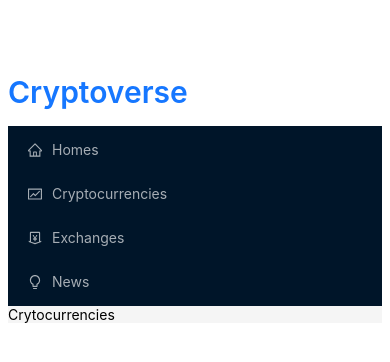
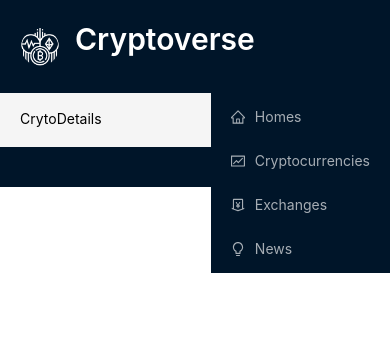
Before and after one commit to Prakash-Ravichandran/react_cryptocurrency_app, a React (Create React App) app: page /crypto/1 in a window 390 px wide. Shown: the top 362 px of the page. Built offline with nearby package versions, Linux system fonts and the light colour scheme.

Commit message:
Fix: layout fix for App.js, App.css

```diff
--- /dev/null
+++ b/src/App.css
@@ -0,0 +1,377 @@
+:root {
+  --text-primary: #000;
+  --bgPrimary: #fff;
+  --bgSecondary: #f9f9f9;
+  --pink: #0071bd;
+  --light-blue: #e6f7ff;
+  --border: #d9d9d9;
+}
+
+* {
+  margin: 0;
+  padding: 0;
+  box-sizing: border-box;
+}
+
+a:hover {
+  color: var(--pink) !important;
+}
+
+.app {
+  display: flex;
+  overflow: hidden;
+}
+
+.navbar {
+  flex: 0.2;
+  background-color: rgb(0, 21, 41);
+}
+
+.main {
+  flex: 0.8;
+  width: 100%;
+}
+.routes {
+  padding: 20px;
+}
+.nav-container {
+  position: fixed;
+  left: 0;
+  margin: 10px;
+  height: 100vh;
+  margin: 0px;
+  background-color: rgb(0, 21, 41);
+}
+
+.logo-container {
+  background-color: #001529;
+  display: flex;
+  padding: 20px;
+  align-items: center;
+  width: 100%;
+}
+.logo {
+  margin: 0 0 0 15px;
+}
+.logo a {
+  color: white;
+}
+.menu-control-container {
+  display: none !important;
+  position: absolute !important;
+  right: 10px !important;
+  top: 25px !important;
+  font-size: 1.2rem !important;
+  background-color: var(--bgSecondary) !important;
+  border: none !important;
+}
+
+.loader {
+  height: 81vh;
+  display: flex;
+  justify-content: center;
+  align-items: center;
+}
+
+@media screen and (max-width: 1300px) {
+  .main {
+    margin-left: 50px;
+  }
+}
+
+@media screen and (max-width: 1170px) {
+  .main {
+    margin-left: 50px;
+  }
+}
+
+@media screen and (max-width: 1000px) {
+  .main {
+    margin-left: 100px;
+  }
+}
+
+@media screen and (max-width: 800px) {
+  .app {
+    flex-direction: column;
+    overflow: hidden;
+  }
+
+  .navbar {
+    flex: 1;
+  }
+
+  .main {
+    flex: 1;
+    margin-top: 90px;
+    margin-left: 0px;
+    margin-right: 10px;
+  }
+
+  .nav-container {
+    height: 8vh;
+    position: fixed;
+    width: 100%;
+    z-index: 100;
+    background-color: var(--bgSecondary);
+  }
+
+  .menu-control-container {
+    display: block !important;
+  }
+
+  .ant-menu {
+    position: absolute;
+    right: 0px;
+  }
+  .home-title {
+    font-size: 1.4rem !important;
+  }
+  .show-more {
+    font-size: 1.3rem !important;
+  }
+}
+
+.coin-detail-container {
+  margin: 30px;
+}
+
+.coin-heading-container {
+  display: flex;
+  justify-content: center;
+  align-items: center;
+  flex-direction: column;
+  border-bottom: 1px solid var(--border);
+  padding-top: 20px;
+  padding-bottom: 20px;
+  gap: 10px;
+}
+
+.coin-heading-container .coin-name {
+  font-weight: 900;
+  color: var(--pink);
+}
+
+.coin-heading-container p {
+  font-size: 1rem;
+  opacity: 0.9;
+  margin-bottom: 20px;
+}
+
+.stats-container {
+  display: flex;
+  justify-content: space-between;
+  align-items: center;
+  gap: 40px;
+}
+
+.stats-container h2 {
+  font-weight: 700;
+  font-size: 1.4rem;
+  margin-top: 20px;
+  color: var(--pink);
+}
+
+.coin-details-heading {
+  font-weight: 700 !important;
+  margin-top: 20px !important;
+  color: var(--pink) !important;
+}
+
+.coin-stats {
+  display: flex;
+  justify-content: space-between;
+  border-bottom: 1px solid var(--border);
+  font-size: 1rem;
+  opacity: 0.9;
+  padding: 20px;
+}
+
+.coin-stats-name {
+  display: flex;
+  gap: 10px;
+  font-size: 1rem;
+}
+
+.stats {
+  font-weight: 800;
+}
+
+.coin-value-statistics-heading p {
+  font-size: 1rem;
+  opacity: 0.9;
+}
+
+.coin-desc-link {
+  display: flex;
+  gap: 40px;
+  margin-top: 40px;
+  padding-top: 20px;
+}
+
+.coin-desc-link h2 {
+  font-weight: 700;
+  color: var(--pink);
+}
+
+.coin-desc-link p {
+  font-size: 1rem;
+  opacity: 0.9;
+}
+
+.coin-desc-link a {
+  color: var(--pink);
+}
+
+.coin-desc-link h3 {
+  font-weight: 700;
+}
+
+.coin-desc {
+  flex: 0.5;
+}
+
+.coin-links {
+  padding: 0px 20px;
+  flex: 0.5;
+}
+
+.coin-link {
+  display: flex;
+  justify-content: space-between;
+  align-items: center;
+  border-bottom: 1px solid var(--border);
+  padding: 20px;
+}
+
+.link-name {
+  text-transform: capitalize;
+  font-size: 1rem;
+}
+
+.coin-link a {
+  color: var(--pink);
+  font-weight: 700;
+  font-size: 1rem;
+}
+
+.coin-link:hover,
+.coin-stats:hover {
+  background-color: var(--bgSecondary);
+}
+
+@media screen and (max-width: 1000px) {
+  .stats-container {
+    flex-direction: column;
+  }
+  .coin-desc-link {
+    flex-direction: column;
+  }
+  .stats-container h2 {
+    margin-top: 0px;
+  }
+}
+
+@media screen and (max-width: 500px) {
+  .coin-links {
+    padding: 0px;
+  }
+  .coin-detail-container {
+    margin: 0;
+  }
+}
+@media screen and (max-width: 500px) {
+  .heading {
+    margin-top: 20px;
+  }
+}
+
+.select-news {
+  width: 180px;
+}
+.news-card {
+  min-height: 300px !important;
+}
+.news-image-container {
+  display: flex !important;
+  justify-content: space-between !important;
+}
+.news-title {
+  width: 70%;
+}
+
+.news-image-container .img {
+  width: 100px;
+  height: 100px;
+}
+.news-card p {
+  color: black;
+  margin: 10px 0px !important;
+}
+.provider-container {
+  display: flex;
+  justify-content: space-between;
+}
+.provider-name {
+  margin-left: 10px;
+}
+
+.chart-header {
+  display: flex;
+  justify-content: space-between;
+  gap: 50px;
+  color: #0071bd;
+}
+.chart-title {
+  color: #0071bd !important;
+}
+.price-container {
+  display: flex !important;
+  gap: 20px !important;
+  align-items: center !important;
+  flex-wrap: wrap !important;
+}
+.price-change {
+  font-weight: 900 !important;
+}
+.current-price {
+  margin-top: 0px !important;
+  font-weight: 900 !important;
+}
+.home-heading-container {
+  display: flex;
+  justify-content: space-between;
+  align-items: center;
+  margin-top: 40px;
+}
+.show-more {
+  margin-top: 0px !important;
+}
+.exchange-image {
+  margin: 0px 10px !important;
+}
+.search-crypto {
+  margin: 20px auto 30px auto;
+  width: 250px;
+}
+.crypto-card-container {
+  min-height: 65vh !important;
+}
+.crypto-card {
+  min-width: 250px;
+}
+.crypto-card .crypto-image {
+  width: 35px;
+}
+.select-timeperiod {
+  width: 200px !important;
+  margin-top: 20px !important;
+}
+
+.footer {
+  background-color: #001529;
+  display: flex;
+  flex-direction: column;
+  padding: 20px;
+  align-items: center;
+}
--- a/src/App.js
+++ b/src/App.js
@@ -10,11 +10,13 @@
 
 import { Routes, Route, Link, BrowserRouter, Router } from "react-router-dom";
 import { Layout } from "antd";
+import "./App.css";
 
 const App = () => {
   return (
     <React.Fragment>
       <BrowserRouter>
+        <div className="app">
           <div className="navbar">
             <Navbar />
           </div>
@@ -23,7 +25,11 @@
               <div className="routes">
                 <Routes>
                   <Route path="/" element={<HomePage />}></Route>
-                <Route exact path="/exchanges" element={<Exchanges />}></Route>
+                  <Route
+                    exact
+                    path="/exchanges"
+                    element={<Exchanges />}
+                  ></Route>
                   <Route
                     exact
                     path="/cryptocurrencies"
@@ -39,6 +45,7 @@
               </div>
             </Layout>
           </div>
+        </div>
         <div className="footer"></div>
       </BrowserRouter>
     </React.Fragment>
--- a/src/components/CryptoDetails.jsx
+++ b/src/components/CryptoDetails.jsx
@@ -1,7 +1,7 @@
 import React from "react";
 
 const CrytoDetails = () => {
-  return <div>Crytocurrencies</div>;
+  return <div>CrytoDetails</div>;
 };
 
 export default CrytoDetails;
--- a/src/components/Navbar.jsx
+++ b/src/components/Navbar.jsx
@@ -18,6 +18,7 @@
         <Typography.Title level={2} className="logo">
           <Link to="/">Cryptoverse</Link>
         </Typography.Title>
+      </div>
       <Menu theme="dark">
         <Menu.Item icon={<HomeOutlined />}>
           <Link to="/">Homes</Link>
@@ -33,7 +34,6 @@
         </Menu.Item>
       </Menu>
     </div>
-    </div>
   );
 };
 
```
Lines whose indentation alone changed are shown as unchanged.
